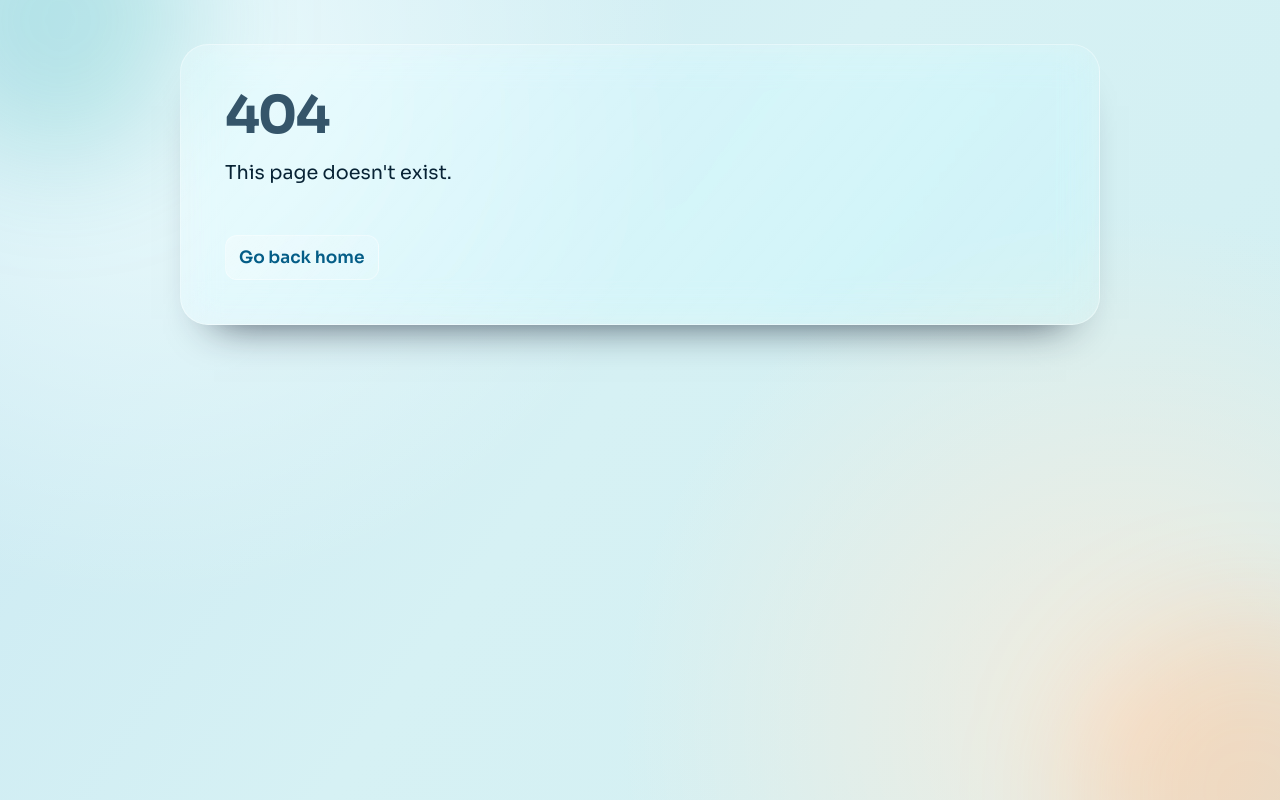
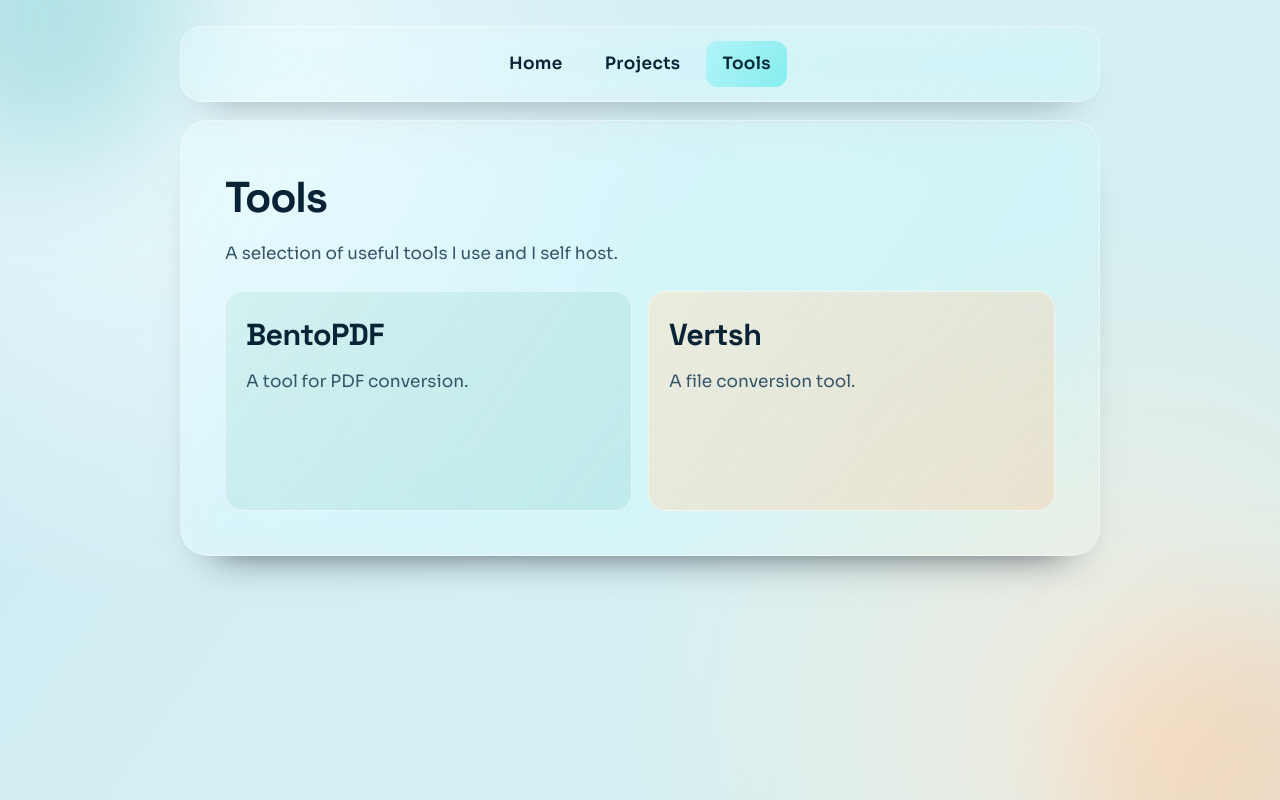
Before and after one commit to KohseyPower/portfolio, a React (Vite) app: page /tools in a window 1280 px wide. Before the commit this address had no page. Built offline with nearby package versions, Linux system fonts and the light colour scheme.

Commit message:
feat: add tools tab

```diff
--- a/src/App.tsx
+++ b/src/App.tsx
@@ -1,6 +1,7 @@
 import { Routes, Route, Outlet } from "react-router";
 import Home from "./pages/Home";
 import Projects from "./pages/Projects";
+import Tools from "./pages/Tools";
 import NotFound from "./pages/NotFound";
 import Navbar from "./components/Navbar";
 import * as Styled from "./App.styled";
@@ -22,6 +23,7 @@ function App() {
           <Route element={<Layout />}>
             <Route path="/" element={<Home />} />
             <Route path="/projects" element={<Projects />} />
+            <Route path="/tools" element={<Tools />} />
           </Route>
           <Route path="*" element={<NotFound />} />
         </Routes>
--- a/src/components/Navbar.tsx
+++ b/src/components/Navbar.tsx
@@ -6,6 +6,7 @@ export default function Navbar() {
       <Styled.NavList>
         <Styled.NavItem to="/">Home</Styled.NavItem>
         <Styled.NavItem to="/projects">Projects</Styled.NavItem>
+        <Styled.NavItem to="/tools">Tools</Styled.NavItem>
       </Styled.NavList>
     </Styled.Nav>
   );
--- /dev/null
+++ b/src/pages/Tools.styled.ts
@@ -0,0 +1,103 @@
+import styled from "styled-components";
+
+export const Section = styled.section`
+  width: min(920px, 100%);
+  margin: 18px auto 0;
+  padding: clamp(20px, 4vw, 44px);
+  border-radius: 28px;
+  border: 1px solid rgba(255, 255, 255, 0.38);
+  background: linear-gradient(
+    120deg,
+    rgba(255, 255, 255, 0.29),
+    rgba(255, 255, 255, 0.11)
+  );
+  box-shadow: 0 26px 40px -34px rgba(17, 24, 39, 0.92);
+  backdrop-filter: blur(18px) saturate(150%);
+  -webkit-backdrop-filter: blur(18px) saturate(150%);
+  text-align: left;
+`;
+
+export const Title = styled.h1`
+  margin: 0;
+  font-size: clamp(2rem, 3.6vw, 2.7rem);
+  letter-spacing: -0.03em;
+`;
+
+export const Description = styled.p`
+  margin-top: 12px;
+  color: var(--text);
+`;
+
+export const ToolsGrid = styled.ul`
+  list-style: none;
+  margin: 24px 0 0;
+  padding: 0;
+  display: grid;
+  grid-template-columns: repeat(auto-fit, minmax(220px, 1fr));
+  gap: 16px;
+`;
+
+export const ToolCard = styled.li`
+  border-radius: 18px;
+
+  &:nth-child(1) {
+    background: linear-gradient(
+      125deg,
+      rgba(99, 196, 184, 0.28),
+      rgba(13, 148, 136, 0.14)
+    );
+  }
+
+  &:nth-child(2) {
+    background: linear-gradient(
+      125deg,
+      rgba(255, 184, 108, 0.3),
+      rgba(249, 115, 22, 0.14)
+    );
+  }
+`;
+
+export const ToolLink = styled.a`
+  position: relative;
+  display: flex;
+  flex-direction: column;
+  gap: 12px;
+  height: 100%;
+  min-height: 220px;
+  padding: 20px;
+  border-radius: 18px;
+  text-decoration: none;
+  color: var(--text-h);
+  border: 1px solid rgba(255, 255, 255, 0.52);
+  background: linear-gradient(
+    125deg,
+    rgba(255, 255, 255, 0.3),
+    rgba(255, 255, 255, 0.1)
+  );
+  transition:
+    transform 0.2s ease,
+    box-shadow 0.2s ease,
+    border-color 0.2s ease;
+
+  &:hover {
+    transform: translateY(-2px);
+    box-shadow: 0 18px 30px -26px rgba(15, 23, 42, 0.85);
+    border-color: rgba(255, 255, 255, 0.76);
+  }
+
+  @media (prefers-color-scheme: dark) {
+    border-color: rgba(255, 255, 255, 0.24);
+  }
+`;
+
+export const ToolName = styled.h2`
+  margin: 0;
+  font-size: clamp(1.4rem, 2.8vw, 1.9rem);
+  letter-spacing: -0.02em;
+`;
+
+export const ToolText = styled.p`
+  margin: 0;
+  line-height: 1.5;
+  color: var(--text);
+`;
--- /dev/null
+++ b/src/pages/Tools.tsx
@@ -0,0 +1,35 @@
+import * as Styled from "./Tools.styled.ts";
+
+const tools = [
+  {
+    name: "BentoPDF",
+    href: "/app/bentopdf",
+    description: "A tool for PDF conversion.",
+  },
+  {
+    name: "Vertsh",
+    href: "/app/vertsh",
+    description: "A file conversion tool.",
+  },
+] as const;
+
+export default function Tools() {
+  return (
+    <Styled.Section>
+      <Styled.Title>Tools</Styled.Title>
+      <Styled.Description>
+        A selection of useful tools I use and I self host.
+      </Styled.Description>
+      <Styled.ToolsGrid>
+        {tools.map((tool) => (
+          <Styled.ToolCard key={tool.name}>
+            <Styled.ToolLink href={tool.href} target="_blank" rel="noreferrer">
+              <Styled.ToolName>{tool.name}</Styled.ToolName>
+              <Styled.ToolText>{tool.description}</Styled.ToolText>
+            </Styled.ToolLink>
+          </Styled.ToolCard>
+        ))}
+      </Styled.ToolsGrid>
+    </Styled.Section>
+  );
+}
```
